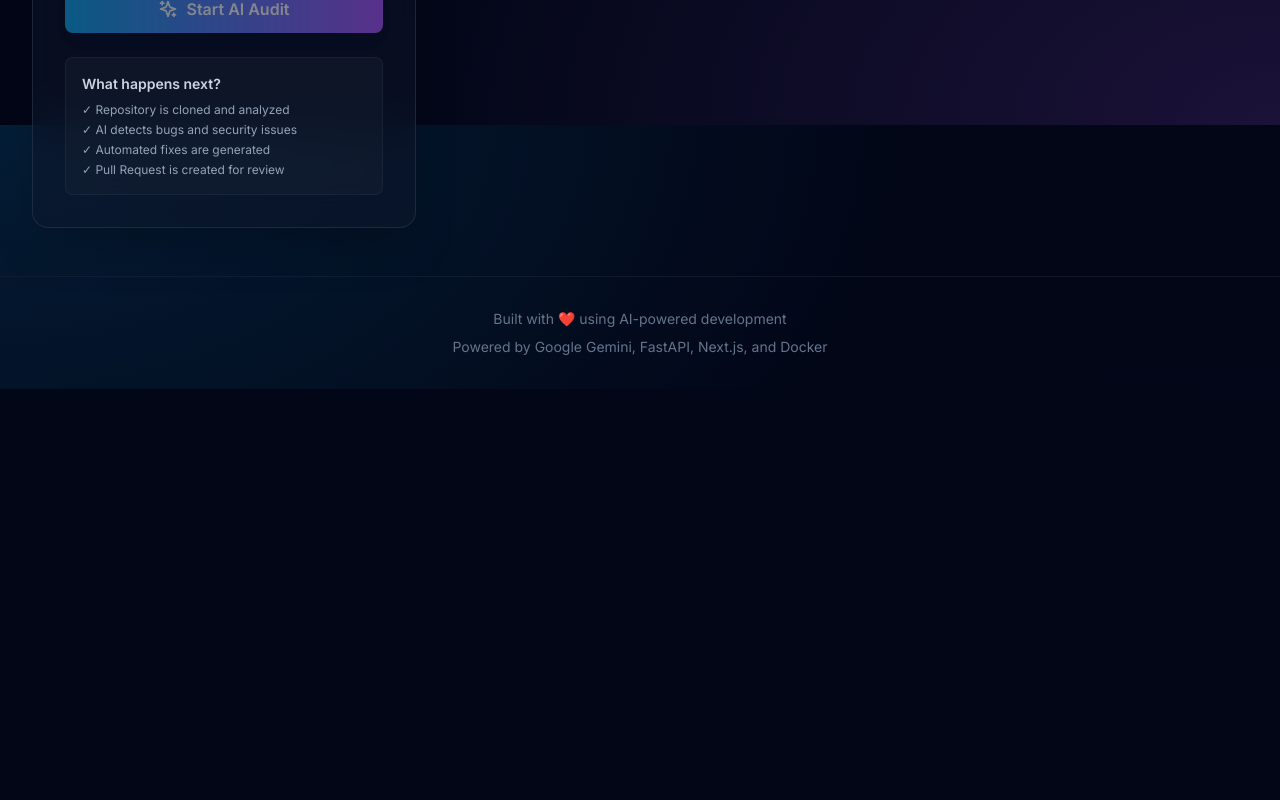
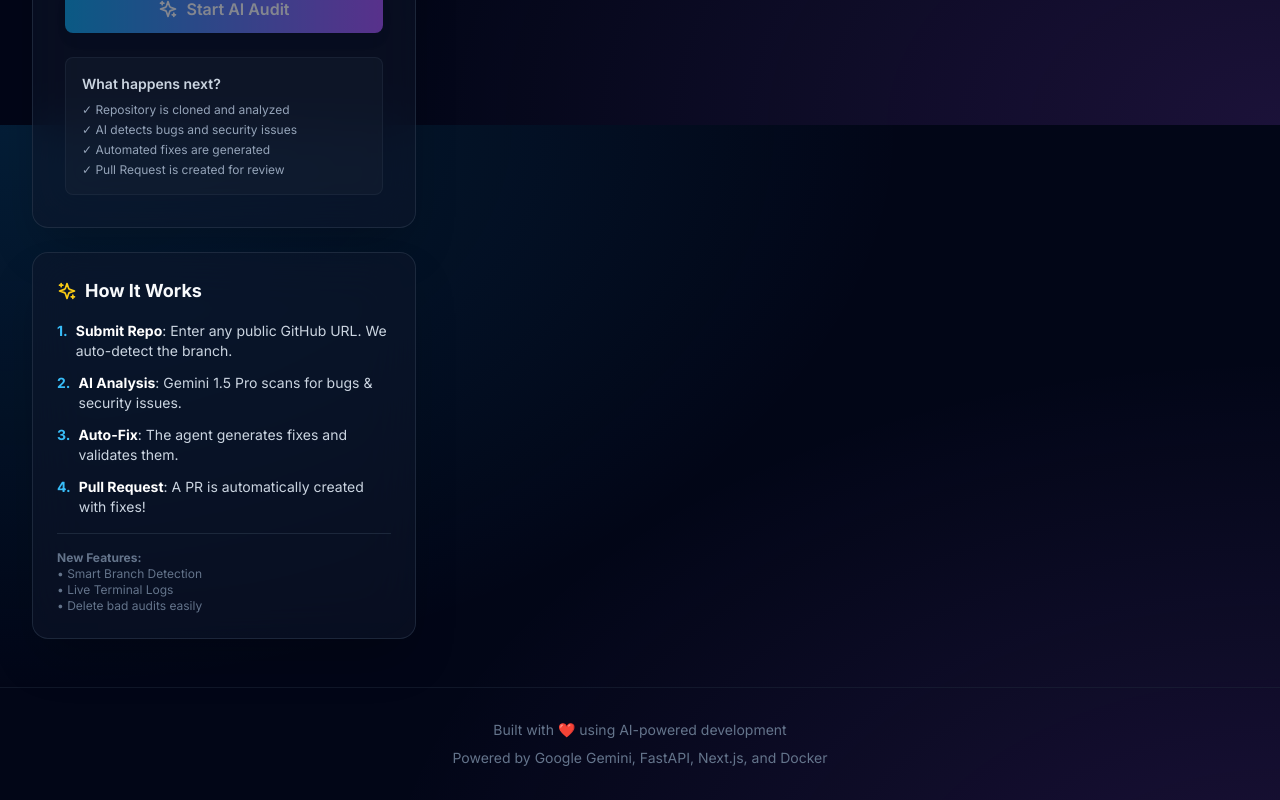
Before and after one commit to Robert2101/AutoDev-Agent, a Next.js app in the folder frontend/: page / in a window 1280 px wide. Shown: the part 675-1475 px from the top of the page. Before the commit the page ends 1064 px from the top, so only its background shows below. Built offline with nearby package versions, Linux system fonts and the light colour scheme; no server answers.

Commit message:
feat: complete system upgrade with all critical fixes and UX improvements

```diff
--- a/frontend/src/app/page.tsx
+++ b/frontend/src/app/page.tsx
@@ -116,16 +116,50 @@ export default function HomePage() {
                                     <StatsCard stats={stats} />
                                 </div>
                             )}
-
                             <div className="grid lg:grid-cols-3 gap-8">
                                 {/* Submission Form */}
-                                <div className="lg:col-span-1">
+                                <div className="lg:col-span-1 space-y-6">
                                     <RepoForm onAuditCreated={fetchData} />
+
+                                    {/* How It Works Guide */}
+                                    <div className="glass-card rounded-2xl p-6">
+                                        <h3 className="text-lg font-bold text-dark-50 mb-4 flex items-center gap-2">
+                                            <Sparkles className="w-5 h-5 text-yellow-400" />
+                                            How It Works
+                                        </h3>
+                                        <ul className="space-y-3 text-sm text-dark-300">
+                                            <li className="flex gap-2">
+                                                <span className="text-primary-400 font-bold">1.</span>
+                                                <span><strong className="text-white">Submit Repo</strong>: Enter any public GitHub URL. We auto-detect the branch.</span>
+                                            </li>
+                                            <li className="flex gap-2">
+                                                <span className="text-primary-400 font-bold">2.</span>
+                                                <span><strong className="text-white">AI Analysis</strong>: Gemini 1.5 Pro scans for bugs & security issues.</span>
+                                            </li>
+                                            <li className="flex gap-2">
+                                                <span className="text-primary-400 font-bold">3.</span>
+                                                <span><strong className="text-white">Auto-Fix</strong>: The agent generates fixes and validates them.</span>
+                                            </li>
+                                            <li className="flex gap-2">
+                                                <span className="text-primary-400 font-bold">4.</span>
+                                                <span><strong className="text-white">Pull Request</strong>: A PR is automatically created with fixes!</span>
+                                            </li>
+                                        </ul>
+
+                                        <div className="mt-4 pt-4 border-t border-dark-700/50">
+                                            <p className="text-xs text-dark-500">
+                                                <strong>New Features:</strong><br />
+                                                • Smart Branch Detection<br />
+                                                • Live Terminal Logs<br />
+                                                • Delete bad audits easily
+                                            </p>
+                                        </div>
+                                    </div>
                                 </div>
 
                                 {/* Audit List */}
                                 <div className="lg:col-span-2">
-                                    <AuditList audits={audits} />
+                                    <AuditList audits={audits} onRefresh={fetchData} />
                                 </div>
                             </div>
                         </>
```
Also changed, not shown: 1 other file (tests, documents, lock files or other folders).
